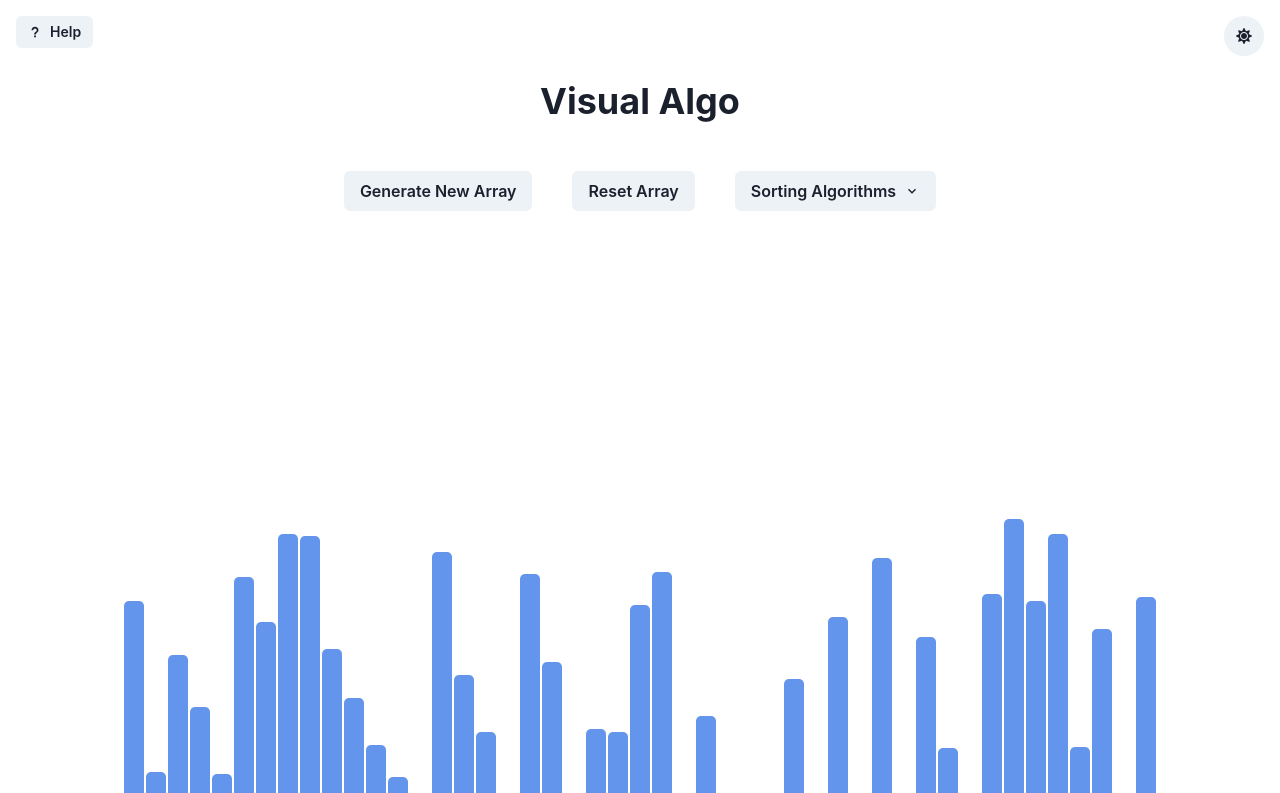
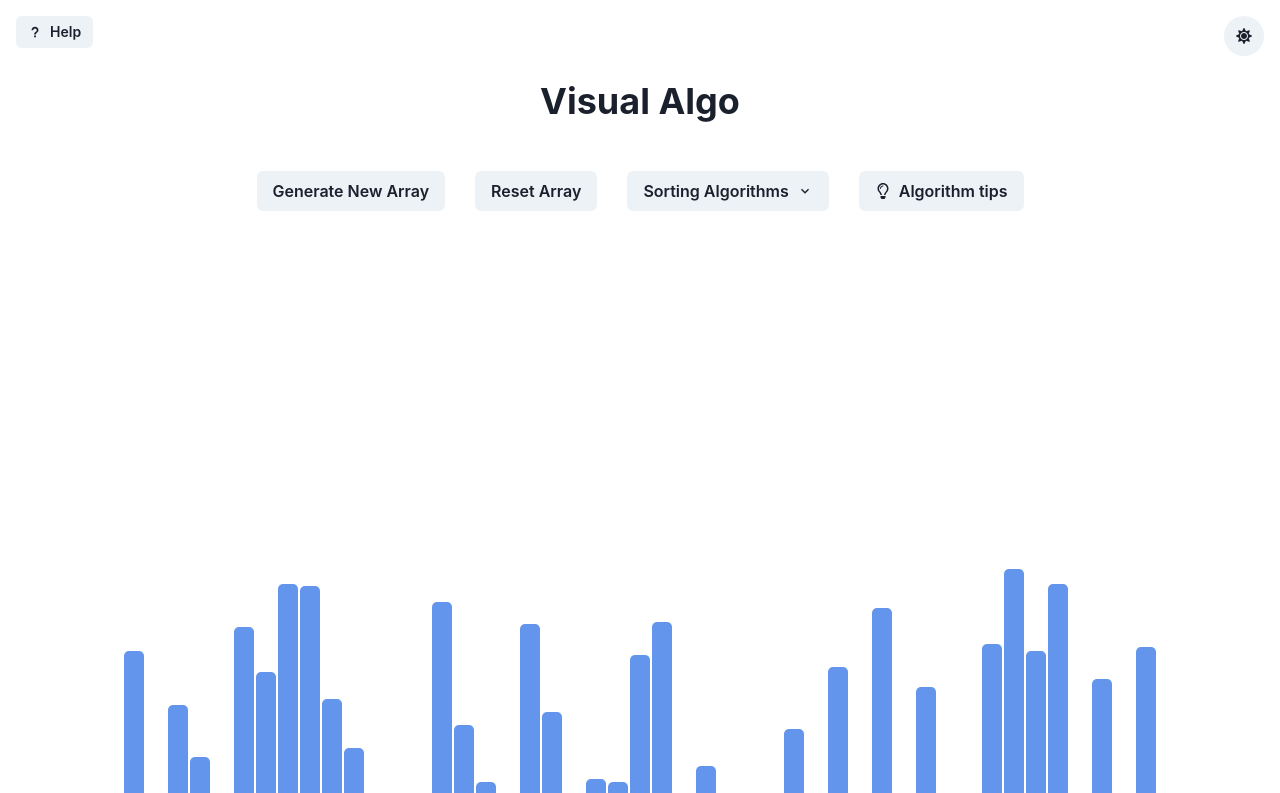
Before and after one commit to waitingonalice/Visual-Algo, a React (Create React App) app in the folder src/: page / in a window 1280 px wide. Shown: the top 793 px of the page. Built offline with nearby package versions, Linux system fonts and the light colour scheme; the HTML template or start-up script is replaced by a standard one.

Commit message:
Added AlgoModal component that is a Modal that provides a title and description of the algorithms available in VisualAlgo, placeholder descriptions used. TODO: add proper descriptions next

```diff
--- a/src/App.js
+++ b/src/App.js
@@ -3,7 +3,7 @@ import { SortingVisual } from './components/SortingVisual';
 import { VStack, Heading, IconButton, useColorMode, Box} from '@chakra-ui/react'
 import { FaSun, FaMoon } from 'react-icons/fa'
 import { HelpModal } from './components/Modal'
-
+import { AlgoModal } from './components/Modal';
 
 export default function App() {
 	const { colorMode, toggleColorMode } = useColorMode();
@@ -33,7 +33,6 @@ export default function App() {
 			<Heading>
 			Visual Algo
 			</Heading>
-
 			<SortingVisual />
 		</VStack>
 	</>
--- a/src/components/Button.jsx
+++ b/src/components/Button.jsx
@@ -3,8 +3,14 @@ import { Button } from '@chakra-ui/react';
 
 export function GenerateButton(props) {
     const myClass = `button ${props.type}`
-     return (
-         <Button className = {myClass} onClick={props.handleClick} colorScheme='gray' size='md'>
+    return (
+        <Button
+            className={myClass}
+            onClick={props.handleClick}
+            colorScheme='gray' size='md'
+            leftIcon={props.leftIcon}
+            disabled = {props.disabled}
+        >
             {props.children}
         </Button>
         );
--- a/src/components/Modal.jsx
+++ b/src/components/Modal.jsx
@@ -1,9 +1,11 @@
 import React from 'react'
-import { Modal, ModalOverlay, ModalCloseButton, ModalContent, ModalFooter, ModalHeader, ModalBody } from '@chakra-ui/react'
+import { useState } from 'react'
+import { Modal, ModalOverlay, ModalCloseButton, ModalContent, ModalFooter, ModalBody, ModalHeader, HStack, Heading } from '@chakra-ui/react'
 import { Button, Text, Box } from '@chakra-ui/react'
 import { GenerateButton } from './Button'
 import { useDisclosure } from '@chakra-ui/react'
 import { IoMdHelp } from 'react-icons/io'
+import {FaRegLightbulb} from "react-icons/fa"
 
 export function HelpModal() {
 	const { isOpen, onOpen, onClose } = useDisclosure()
@@ -66,5 +68,71 @@ export function HelpModal() {
 	)
 }
 
+export function AlgoModal() {
+	const [index, setIndex] = useState(0)
+	const { isOpen, onOpen, onClose } = useDisclosure()
+	const algoList = [
+		{
+			title: 'Merge Sort',
+			description: 'lorem bla bla'
+		},
+		{
+			title: 'Quick Sort',
+			description: 'ipsum bla bla'
+		},
+		{
+			title: 'Bubble sort',
+			description: 'morem bla bla'
 
-export default HelpModal
+		},
+		{
+			title: 'Insertion sort',
+			description: 'tanum bla bla'
+		}
+	]
+	let hasPrev = index > 0
+	let hasNext = index < algoList.length-1
+
+	function handleNextClick() {
+		if (hasNext) {
+			setIndex(index + 1)
+		}
+	}
+	function handlePrevClick() {
+		if (hasPrev) {
+			setIndex(index-1)
+		}
+	}
+	let algoDesc = algoList[index]
+
+	return (
+		<>
+			<GenerateButton myClass='algoHelp' handleClick={onOpen} leftIcon = {<FaRegLightbulb/>}> Algorithm tips </GenerateButton>
+
+			<Modal isOpen={isOpen} onClose={onClose} isCentered>
+				<ModalOverlay />
+				<ModalContent>
+					<ModalCloseButton/>
+					<ModalBody>
+						<ModalHeader>
+							{algoDesc.title}
+						</ModalHeader>
+						<Heading pb={3} fontSize= {16}>
+							Description {index + 1} of {algoList.length}
+						</Heading>
+						<Text>{algoDesc.description}</Text>
+					</ModalBody>
+					<ModalFooter>
+						<HStack spacing = '10px'>
+							<GenerateButton myClass='closeBtn' handleClick={onClose} >Close</GenerateButton>
+							<GenerateButton myClass = 'prevBtn' handleClick ={handlePrevClick} disabled={!hasPrev}>Previous</GenerateButton>
+							<GenerateButton myClass='nextBtn' handleClick={handleNextClick} disabled = {!hasNext}>Next</GenerateButton>
+						</HStack>
+					</ModalFooter>
+				</ModalContent>
+			</Modal>
+		</>
+
+	);
+
+}
--- a/src/components/SortingVisual.jsx
+++ b/src/components/SortingVisual.jsx
@@ -4,10 +4,11 @@ import { getMergeSortAnimations } from '../SortingAlgorithms/mergeSortAlgo.js';
 import { getBubbleSortAnimations } from '../SortingAlgorithms/bubbleSortAlgo';
 import { getInsertionSortAnimations } from '../SortingAlgorithms/insertionSortAlgo';
 import { getQuickSortAnimations } from '../SortingAlgorithms/quickSortAlgo';
-import { MenuItem,Box, Center, HStack, VStack } from '@chakra-ui/react';
+import { MenuItem,Box, HStack, VStack } from '@chakra-ui/react';
 import { GenerateButton } from './Button.jsx';
 import { SortDropDownMenu } from './DropDownMenu.jsx';
 import './SortingVisualizer.css';
+import { AlgoModal } from './Modal.jsx';
 
 const animationSpeedMs = 8;
 const primaryColor = "CornflowerBlue";
@@ -129,24 +130,21 @@ export function SortingVisual() {
         <>
             <Box pt ='10'>
                 <VStack>
-                    <HStack spacing = '40px'>
-                        <Box>
-                            <GenerateButton myClass ="generateNewArray" handleClick = {()=>handleReset()}>Generate New Array</GenerateButton>
-                        </Box>
-                        <Box>
-                             <GenerateButton myClass ="resetArray" handleClick = {()=>refreshPage()}>Reset Array</GenerateButton>
-                        </Box>
-                        <Box>
-                            <SortDropDownMenu>
+                    <HStack spacing = '30px'>
+
+                        <GenerateButton myClass ="generateNewArray" handleClick = {()=>handleReset()}>Generate New Array</GenerateButton>
+                        <GenerateButton myClass ="resetArray" handleClick = {()=>refreshPage()}>Reset Array</GenerateButton>
+                        <SortDropDownMenu>
                             <MenuItem onClick={() => handleMergeSort()}> Merge Sort</MenuItem>
                             <MenuItem onClick = {() => handleQuickSort()}>Quick Sort</MenuItem>
                             <MenuItem onClick = {() => handleInsertionSort()}>Insertion Sort</MenuItem>
                             <MenuItem onClick = {() => handleBubbleSort()}>Bubble Sort</MenuItem>
-                            </SortDropDownMenu>
-                        </Box>
+                        </SortDropDownMenu>
+
+                        <AlgoModal/>
                     </HStack>
 
-                    <Box pos = "relative" top = "300">
+                    <Box pos = "relative" top = "350">
                         {array.map((value, idx) => (
                             <Box className="array-bar"
                                 key={idx}
```
Lines whose indentation alone changed are shown as unchanged.
